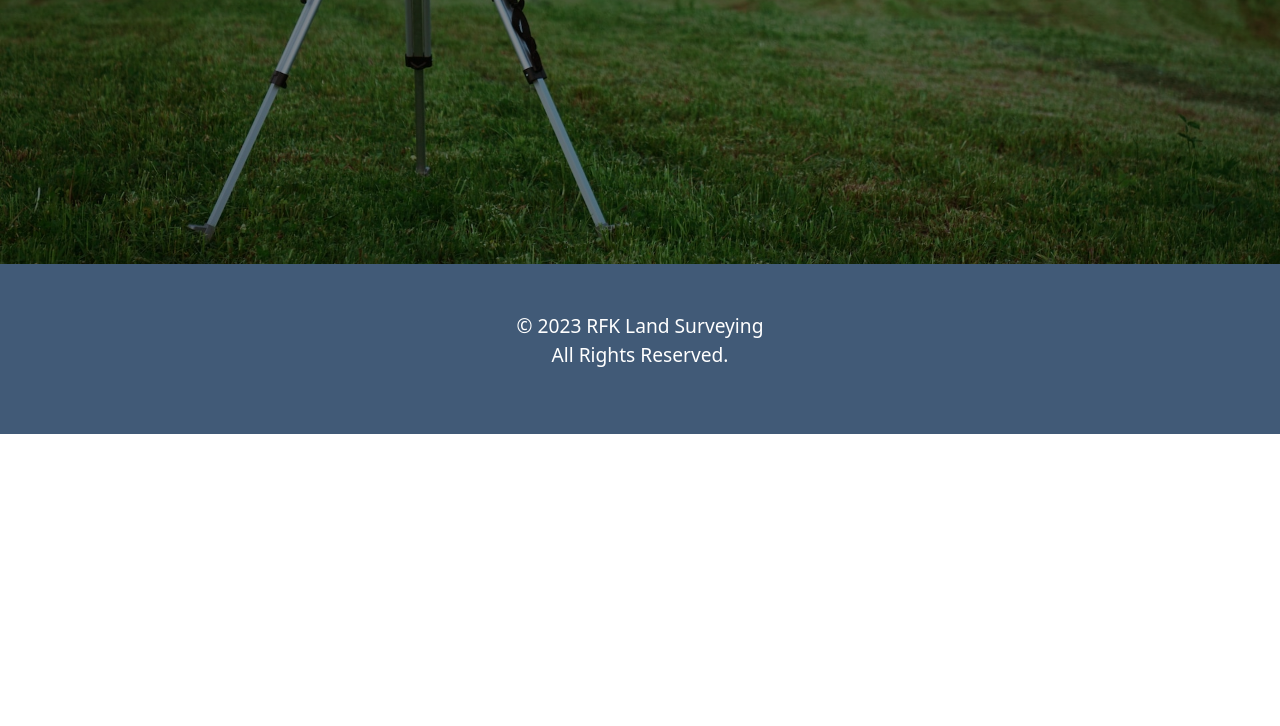
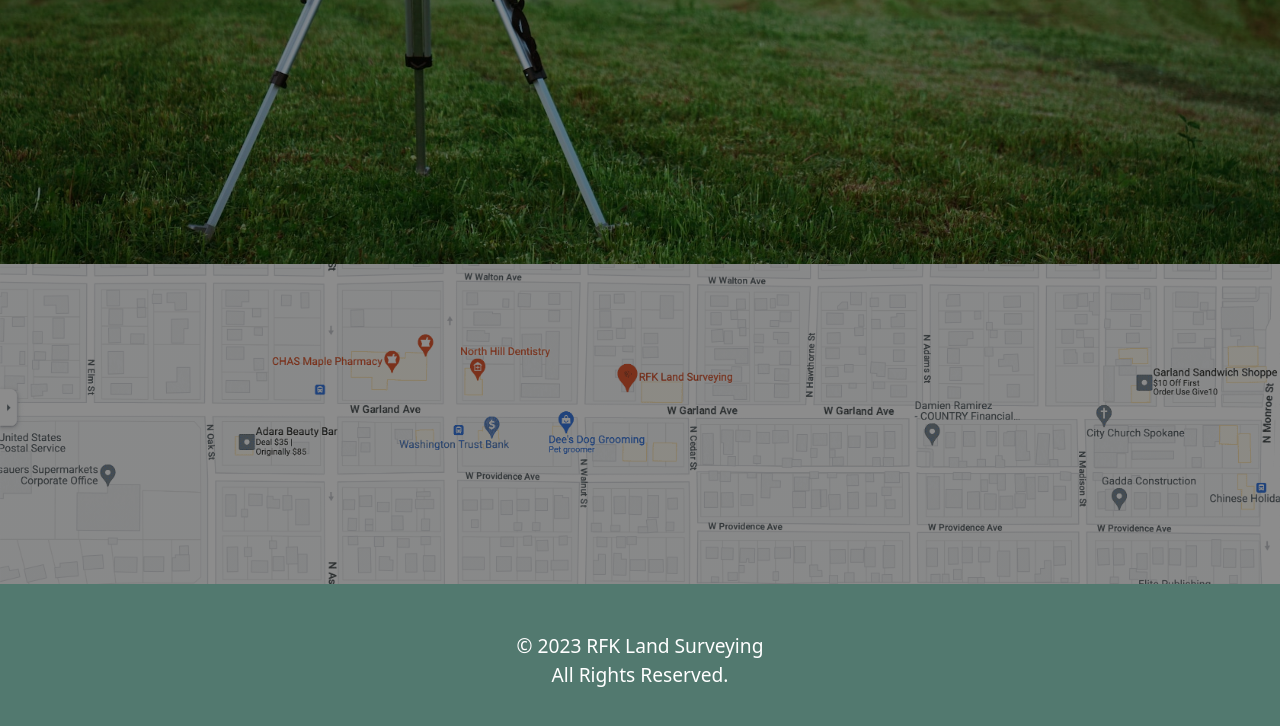
Before and after one commit to marnold22/rfkland, a plain HTML site: page index.html in a window 1280 px wide. Shown: the part 536-1262 px from the top of the page. Before the commit the page ends 970 px from the top, so only its background shows below. Drawn offline with nearby package versions, Linux system fonts and the light colour scheme.

Commit message:
Created map section and changed color palette

```diff
--- a/index.html
+++ b/index.html
@@ -49,6 +49,9 @@
         </div>
     </div>
 
+    <!-- MAP -->
+    <div class="map"></div>
+
     <!-- FOOTER -->
     <div class="footer">
         <div class="container">
--- a/main.css
+++ b/main.css
@@ -6,11 +6,11 @@
 
 /* COLORS */
 :root {
-    --color-1: #e0e1dd;
-    --color-2: #778da9;
-    --color-3: #415a77;
-    --color-4: #1b263b;
-    --color-5: #0d1b2a;
+    --color-1: #cad2c5;
+    --color-2: #84a98c;
+    --color-3: #52796f;
+    --color-4: #354f52;
+    --color-5: #2f3e46;
 }
 
 
@@ -53,6 +53,17 @@
     margin: 0;
 }
 
+
+
+/* -------------------- MAP SECTION -------------------- */
+.map {
+    background: linear-gradient(rgba(0, 0, 0, 0.45), rgba(0, 0, 0, 0.45)), url('/assets/map.png') no-repeat center center;
+    -webkit-background-size: cover;
+    -moz-background-size: cover;
+    -o-background-size: cover;
+    background-size: cover;
+    height: 40vh;
+}
 /* -------------------- FOOTER SECTION -------------------- */
 .footer {
     background-color: var(--color-3);
```
Also changed, not shown: assets/map.png (added).
